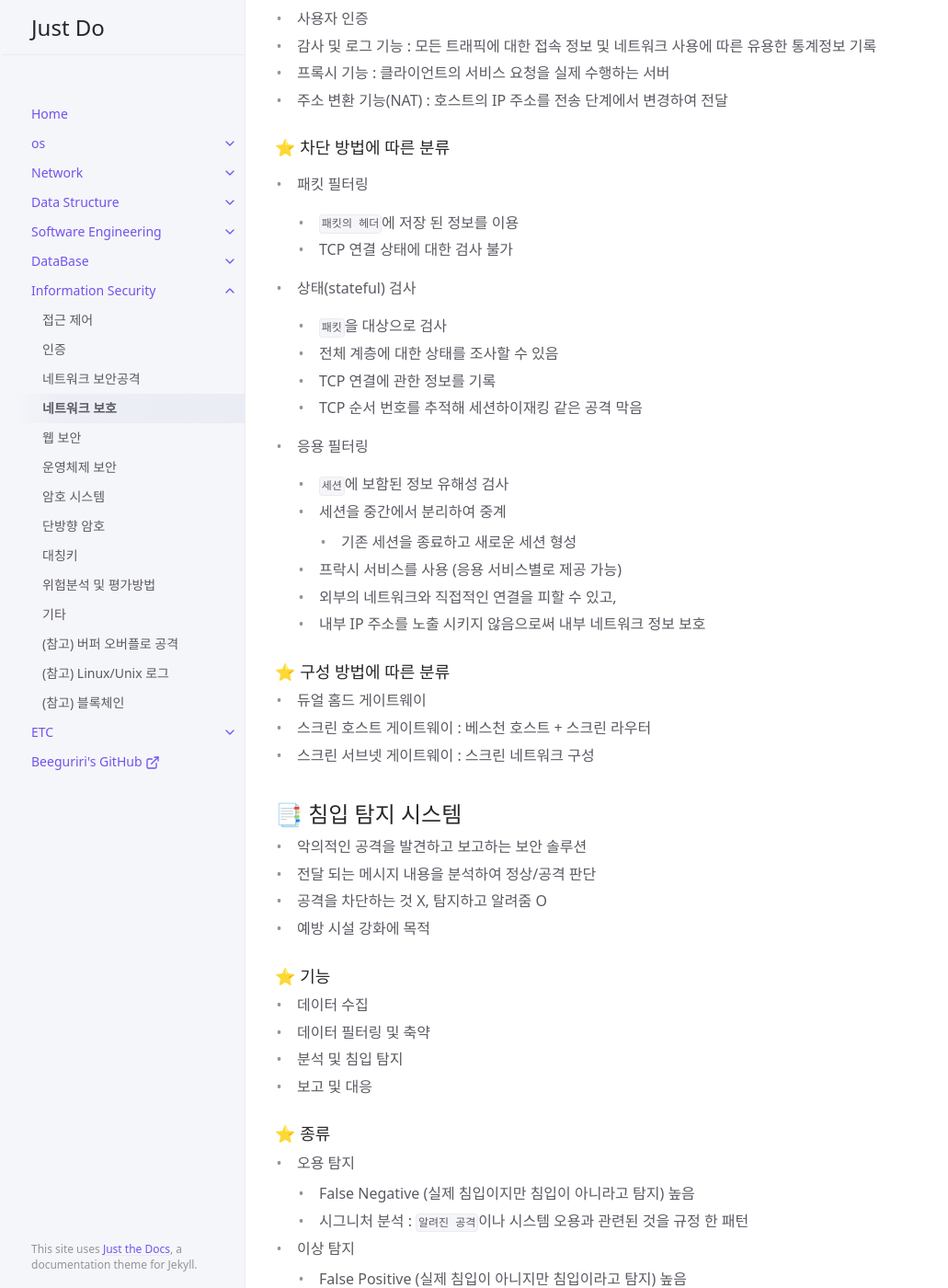
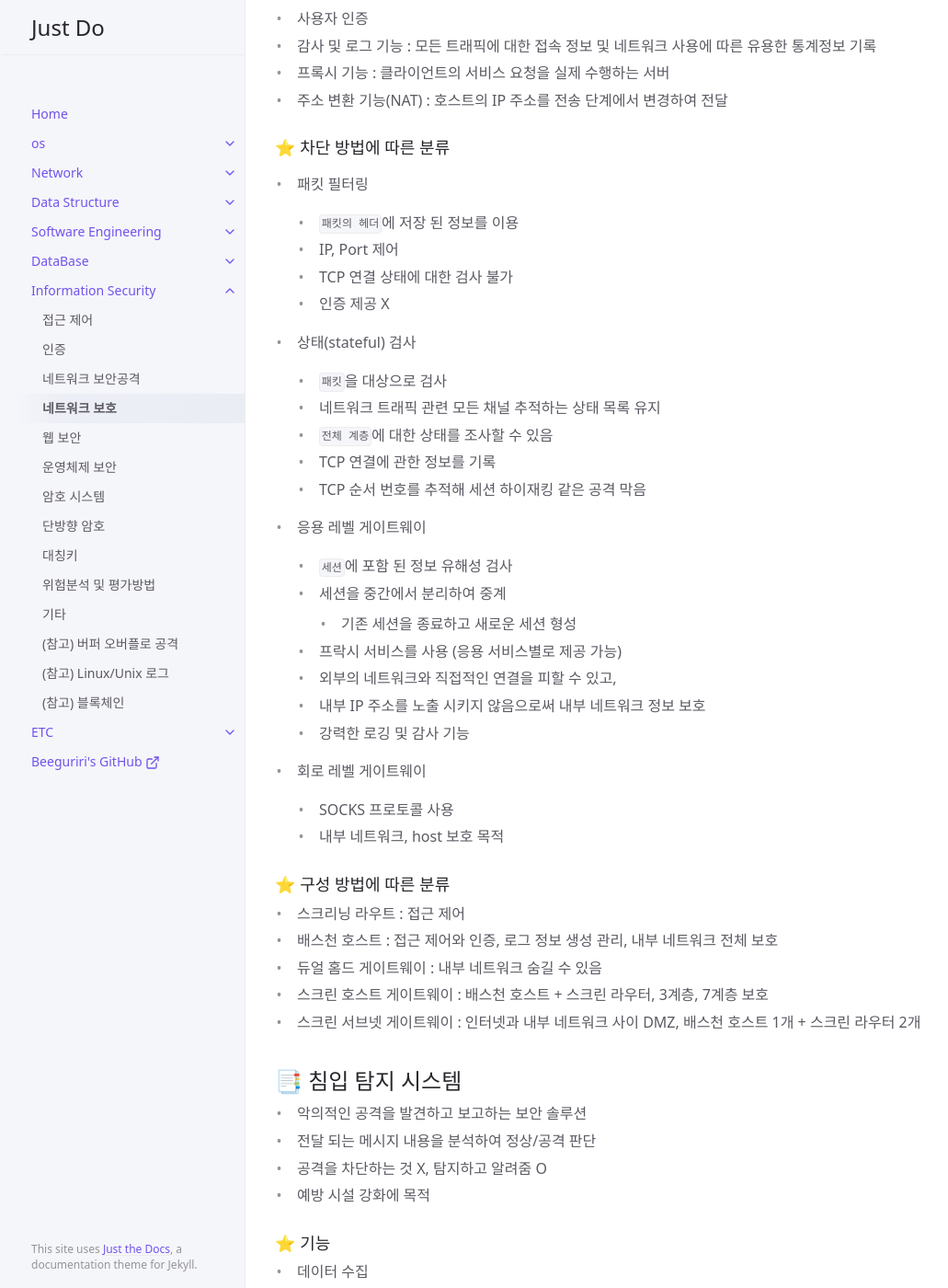
Before and after one commit to beeguriri/beeguriri.github.io, a Jekyll site: the page built from docs/information_security/Network Protection.md, in a window 1280 px wide and 1400 px high, scrolled down 301 px. Shown: the whole window at 92% size, without its empty margins (105-1136 px from the left). Built offline with Jekyll 4.4.1, drawn with Linux system fonts in a browser that asks for light colours.

Commit message:
0920_study

```diff
--- a/docs/information_security/Network Protection.md
+++ b/docs/information_security/Network Protection.md
@@ -29,31 +29,42 @@ parent: Information Security
 - 패킷 필터링
 
   - `패킷의 헤더`에 저장 된 정보를 이용
+  - IP, Port 제어
   - TCP 연결 상태에 대한 검사 불가
+  - 인증 제공 X
 
 - 상태(stateful) 검사
 
   - `패킷`을 대상으로 검사
-  - 전체 계층에 대한 상태를 조사할 수 있음
+  - 네트워크 트래픽 관련 모든 채널 추적하는 상태 목록 유지
+  - `전체 계층`에 대한 상태를 조사할 수 있음
   - TCP 연결에 관한 정보를 기록
-  - TCP 순서 번호를 추적해 세션하이재킹 같은 공격 막음
+  - TCP 순서 번호를 추적해 세션 하이재킹 같은 공격 막음
 
-- 응용 필터링
+- 응용 레벨 게이트웨이
 
-  - `세션`에 보함된 정보 유해성 검사
+  - `세션`에 포함 된 정보 유해성 검사
   - 세션을 중간에서 분리하여 중계
     - 기존 세션을 종료하고 새로운 세션 형성
   - 프락시 서비스를 사용 (응용 서비스별로 제공 가능)
   - 외부의 네트워크와 직접적인 연결을 피할 수 있고,
   - 내부 IP 주소를 노출 시키지 않음으로써 내부 네트워크 정보 보호
+  - 강력한 로깅 및 감사 기능
+
+- 회로 레벨 게이트웨이
+
+  - SOCKS 프로토콜 사용
+  - 내부 네트워크, host 보호 목적
 
 
 
 ### ⭐ 구성 방법에 따른 분류
 
-- 듀얼 홈드 게이트웨이
-- 스크린 호스트 게이트웨이 : 베스천 호스트 + 스크린 라우터
-- 스크린 서브넷 게이트웨이 : 스크린 네트워크 구성
+- 스크리닝 라우트 : 접근 제어
+- 배스천 호스트 : 접근 제어와 인증, 로그 정보 생성 관리, 내부 네트워크 전체 보호
+- 듀얼 홈드 게이트웨이 : 내부 네트워크 숨길 수 있음
+- 스크린 호스트 게이트웨이 : 배스천 호스트 + 스크린 라우터, 3계층, 7계층 보호
+- 스크린 서브넷 게이트웨이 : 인터넷과 내부 네트워크 사이 DMZ, 배스천 호스트 1개 + 스크린 라우터  2개
 
 
 
```
Also changed, not shown: docs/os/VM.md (+12 -0 lines).
